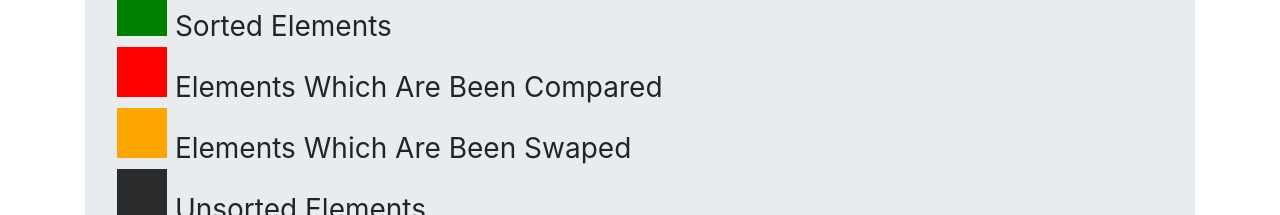
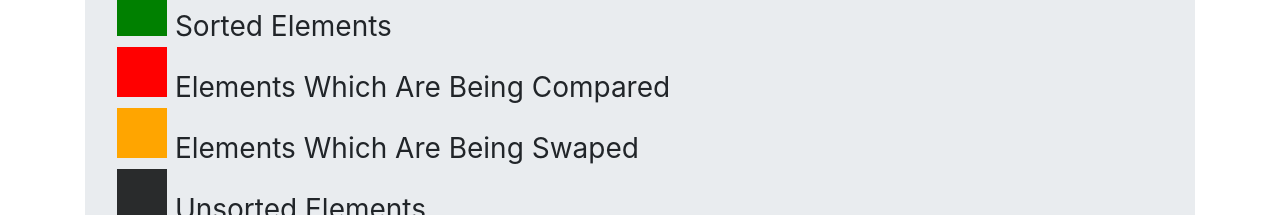
Before and after one commit to Shubham-Vasnik/VisualSort, a React (Create React App) app: page / in a window 1280 px wide. Both pictures are taken after a click on the button "Info". Shown: the part 304-519 px from the top of the page. Built offline with nearby package versions, Linux system fonts and the light colour scheme.

Commit message:
made minor changes

```diff
--- a/src/Components/Info.js
+++ b/src/Components/Info.js
@@ -31,8 +31,8 @@ const Info = (props) => {
                         :(
                         <div className="boxes">
                                 <div className="box"><div className="sorted"></div> <span className='boxname'>Sorted Elements</span></div>
-                                <div className="box"><div className="compare"></div> <span className='boxname'>Elements Which Are Been Compared</span></div>
-                                <div className="box"><div className="swap"></div> <span className='boxname'>Elements Which Are Been Swaped</span></div>
+                                <div className="box"><div className="compare"></div> <span className='boxname'>Elements Which Are Being Compared</span></div>
+                                <div className="box"><div className="swap"></div> <span className='boxname'>Elements Which Are Being Swaped</span></div>
                                 <div className="box"><div className="unsorted"></div> <span className='boxname'>Unsorted Elements</span></div>
                             </div>
                             )
```
